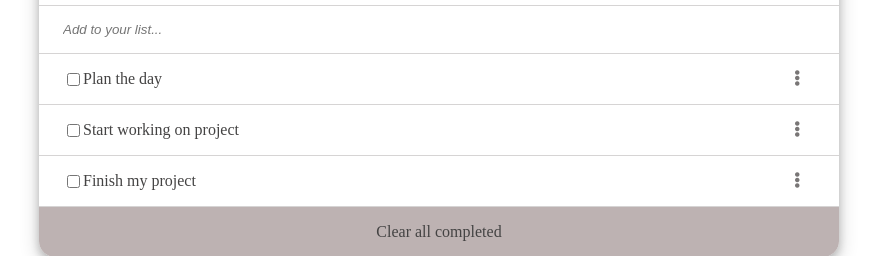
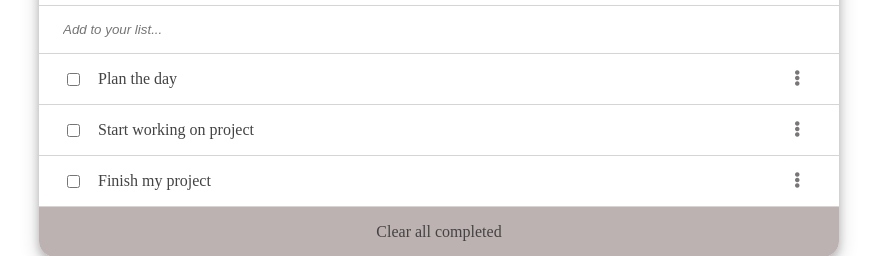
Before and after one commit to phelian23/to-do-list, a website built with webpack: page src/index.html in a window 1280 px wide. Shown: the part 138-394 px from the top of the page, without its empty margins (201-1078 px from the left). Built offline with nearby package versions, Linux system fonts and the light colour scheme.

Commit message:
Update styles

```diff
--- a/src/index.js
+++ b/src/index.js
@@ -27,7 +27,7 @@ function addTaskToList(task) {
       <div class="task disflex padbor">
       <div class="disflex taskp">
       <input type="checkbox" class="checkbox" placeholder="">
-      <p>${task.description}</p>
+      <p class="taskp1">${task.description}</p>
       </div>
       <span id="list-icon"><i class="fa fa-ellipsis-v" aria-hidden="true"></i></span>
       </div>
--- a/src/style.css
+++ b/src/style.css
@@ -55,6 +55,10 @@ ul {
   font-style: italic;
 }
 
+.taskp1 {
+  margin-left: 15px;
+}
+
 .footer {
   text-align: center;
   background-color: #bdb2b2;
```
